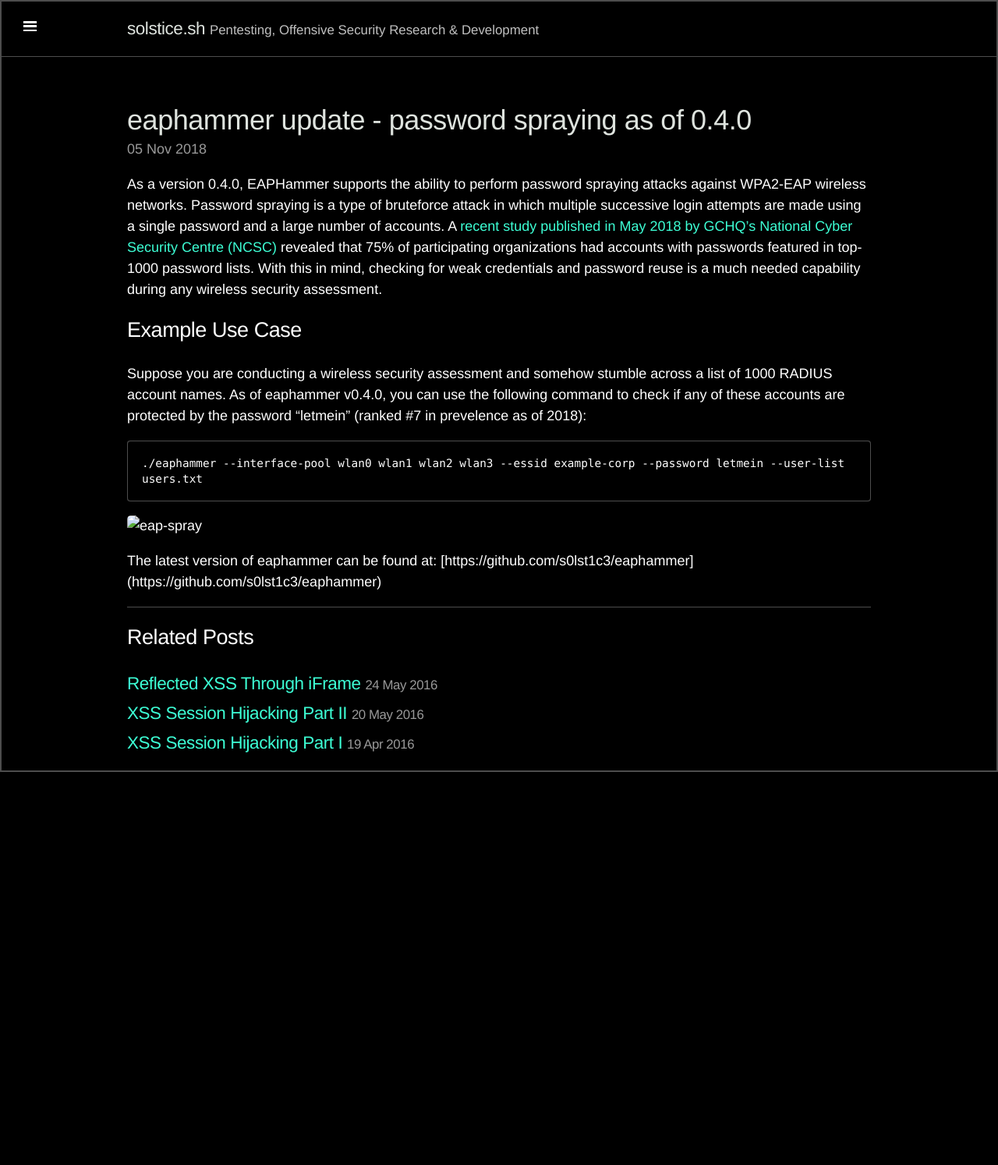
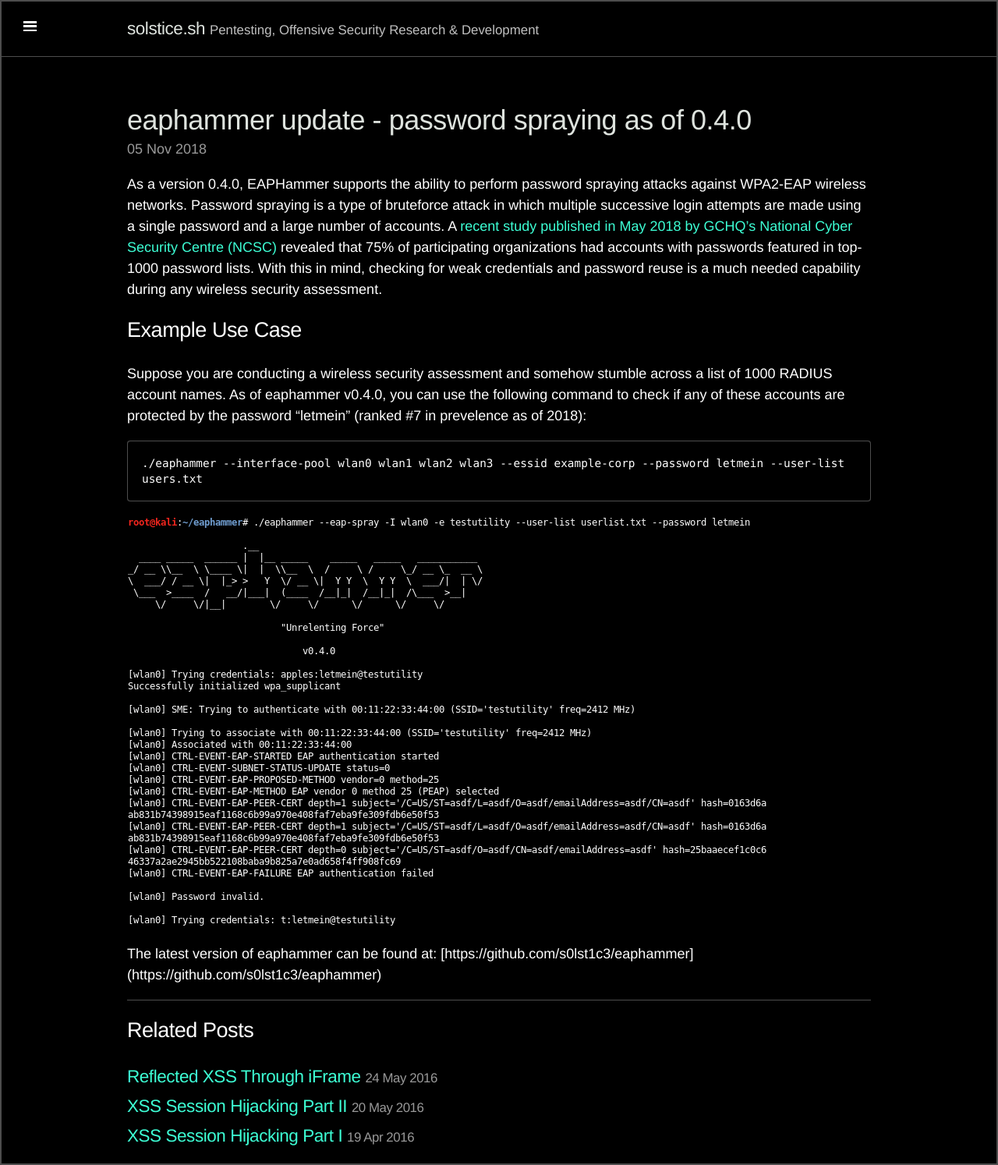
Before and after one commit to s0lst1c3/s0lst1c3.github.io, a Jekyll site: the page built from _posts/2018-11-05-password-spraying-with-eaphammer.md, in a window 1280 px wide. Shown: the whole page at 78% size. Built offline with Jekyll 4.4.1, drawn with Linux system fonts in a browser that asks for light colours; Markdown is read by kramdown in place of the engine named in the settings; comment, search, counter and statistics services are not loaded; before the commit the page ends 990 px from its top, so only the background shows below that.

Commit message:
new post

```diff
--- a/_posts/2018-11-05-password-spraying-with-eaphammer.md
+++ b/_posts/2018-11-05-password-spraying-with-eaphammer.md
@@ -13,6 +13,6 @@
 
 	./eaphammer --interface-pool wlan0 wlan1 wlan2 wlan3 --essid example-corp --password letmein --user-list users.txt
 
-![eap-spray](http://solstice.sh/images/eap-spray/split_panes_full.png)
+![eap-spray](http://solstice.sh/images/eap-spray/eap-spray.png)
 
 The latest version of eaphammer can be found at: [https://github.com/s0lst1c3/eaphammer] (https://github.com/s0lst1c3/eaphammer)
```
